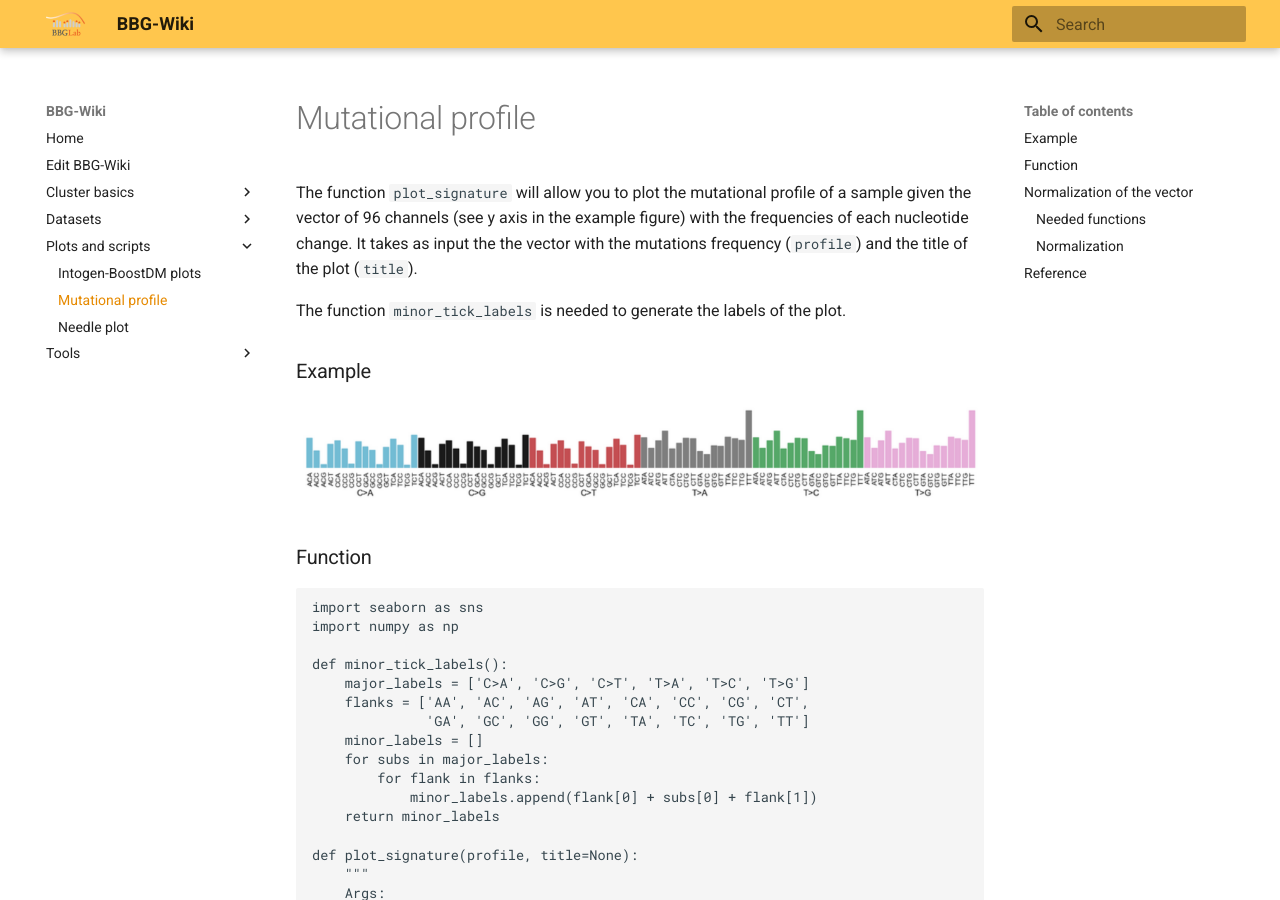
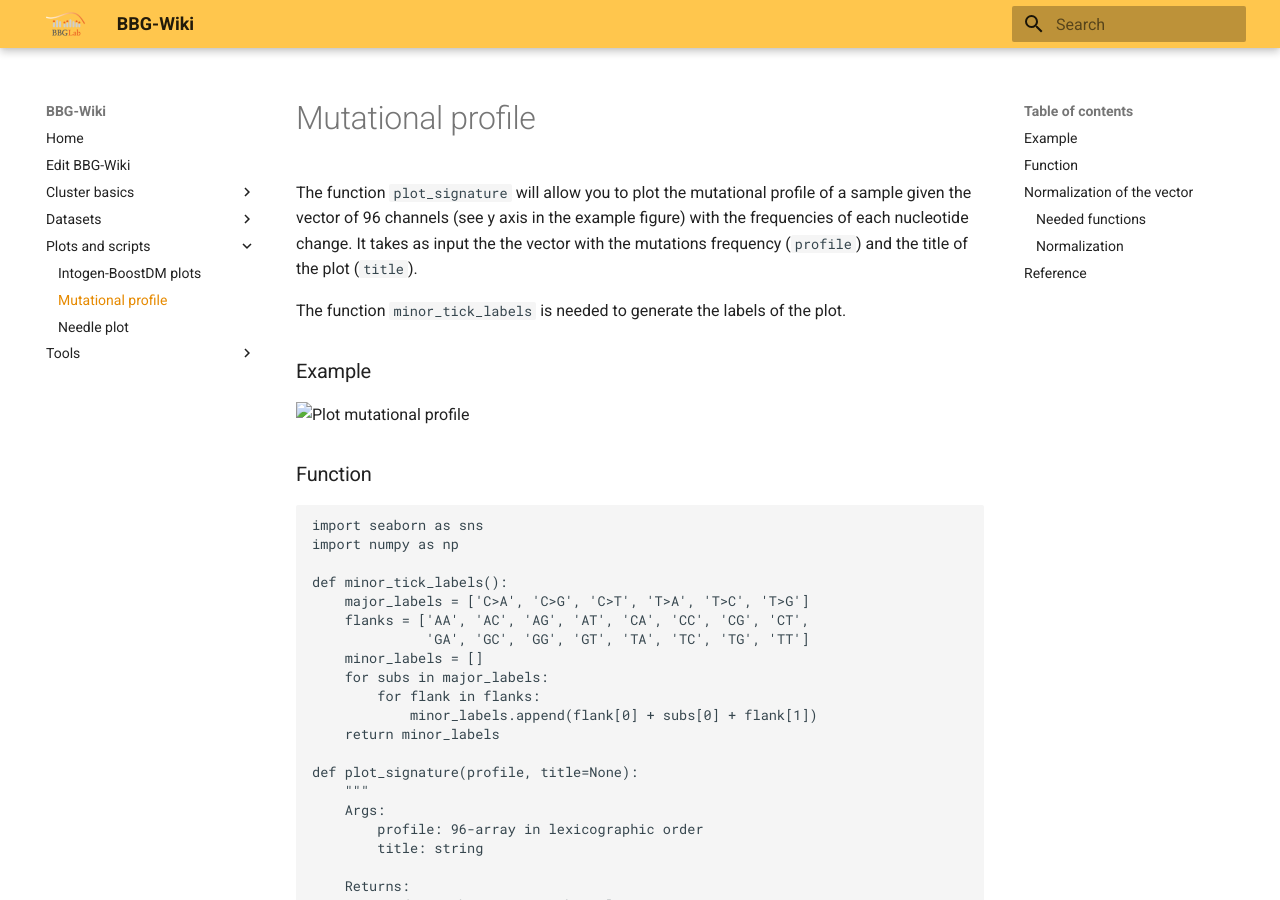
Before and after one commit to bbglab/bbgwiki, an MkDocs documentation site: the page built from docs/Plots and scripts/Mutational profile.md, in a window 1280 px wide and 900 px high. Built offline with MkDocs 1.6.1 and Material for MkDocs 9.7.7, drawn with Linux system fonts in a browser that asks for light colours.

Commit message:
Update Mutational profile.md

````diff
--- a/docs/Plots and scripts/Mutational profile.md
+++ b/docs/Plots and scripts/Mutational profile.md
@@ -5,7 +5,7 @@ It takes as input the the vector with the mutations frequency  (`profile`) and t
 
 The function `minor_tick_labels`  is needed to generate the labels of the plot.
 ### Example
-![Plot mutational profile](/assets/images/plot_mutational_profile.png)
+![Plot mutational profile](.../assets/images/plot_mutational_profile.png)
 
 ###Function
 ```bash
````
